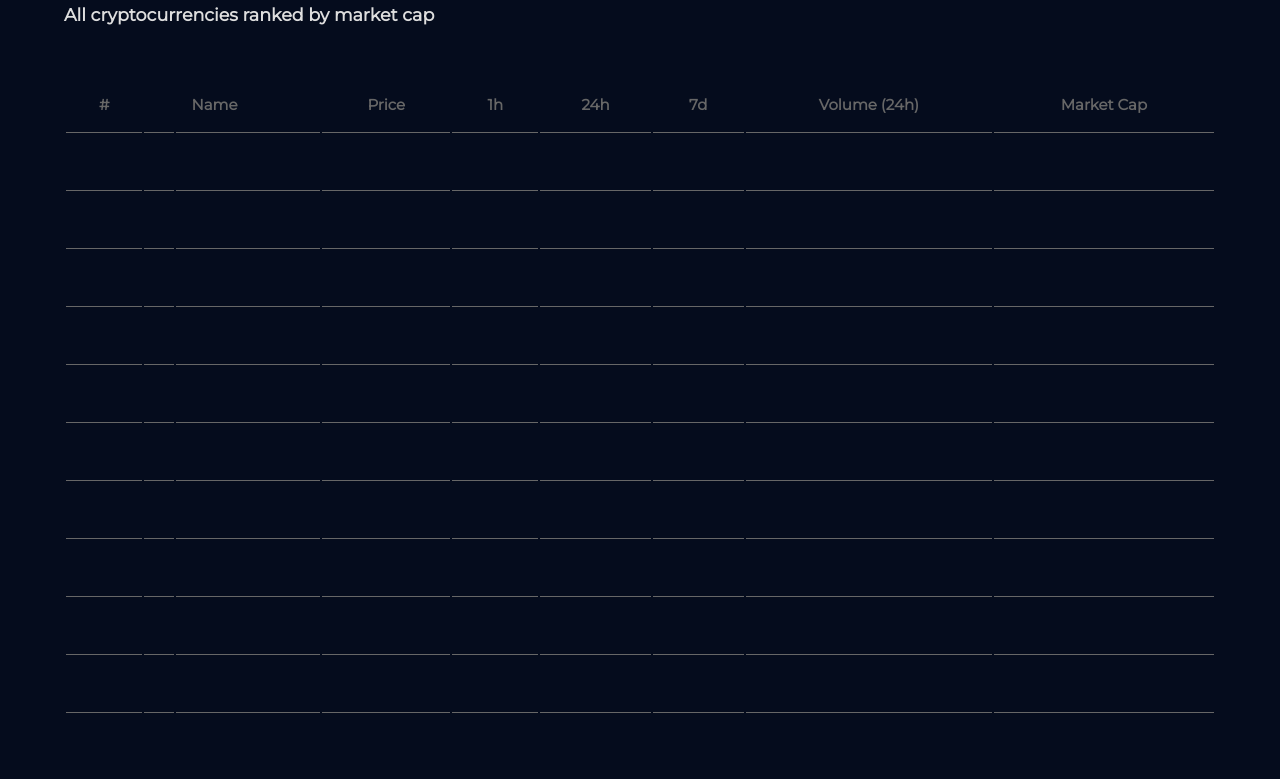
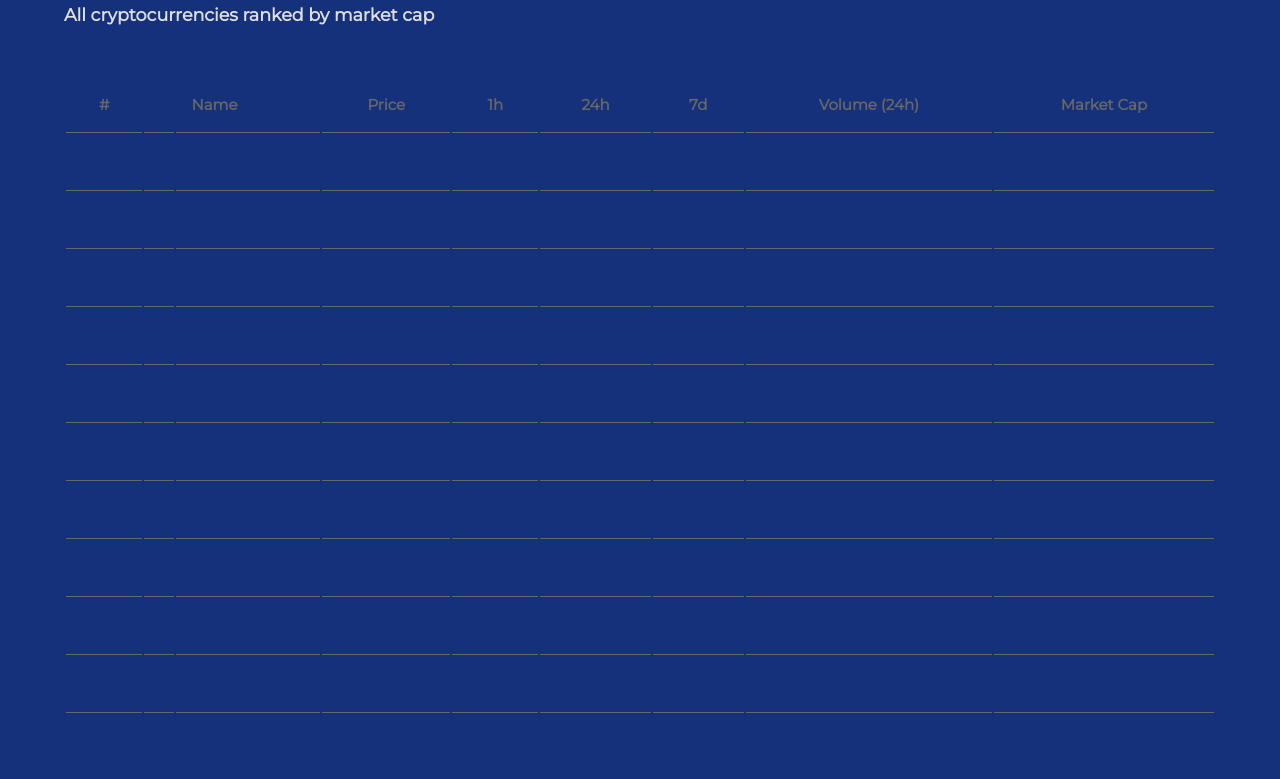
Before and after one commit to rodrigodelascio/RodKrypto, a plain HTML site: page index.html in a window 1280 px wide. Shown: the part 203-982 px from the top of the page. Drawn offline with Linux system fonts and the light colour scheme; no server answers.

Commit message:
updated bg colour

```diff
--- a/style.css
+++ b/style.css
@@ -1,14 +1,14 @@
-@import url('https://fonts.googleapis.com/css2?family=Montserrat&display=swap');
+@import url("https://fonts.googleapis.com/css2?family=Montserrat&display=swap");
 
 html {
   font-size: 15px;
-    font-family: 'Montserrat', sans-serif;
+  font-family: "Montserrat", sans-serif;
 }
 
 body {
   margin: 5%;
   color: #dedede;
-    background: #050c1d;
+  background: #16317c;
 }
 
 #navBar {
@@ -41,19 +41,18 @@ body {
 
 .title {
   margin-top: 150px;
-
 }
 
 table {
   margin-top: 50px;
-
 }
 
 .row {
   color: #676767;
 }
 
-th, td {
+th,
+td {
   border-bottom: 1px solid #676767;
   line-height: 25px;
   padding: 15px;
```
Lines whose indentation alone changed are shown as unchanged.
